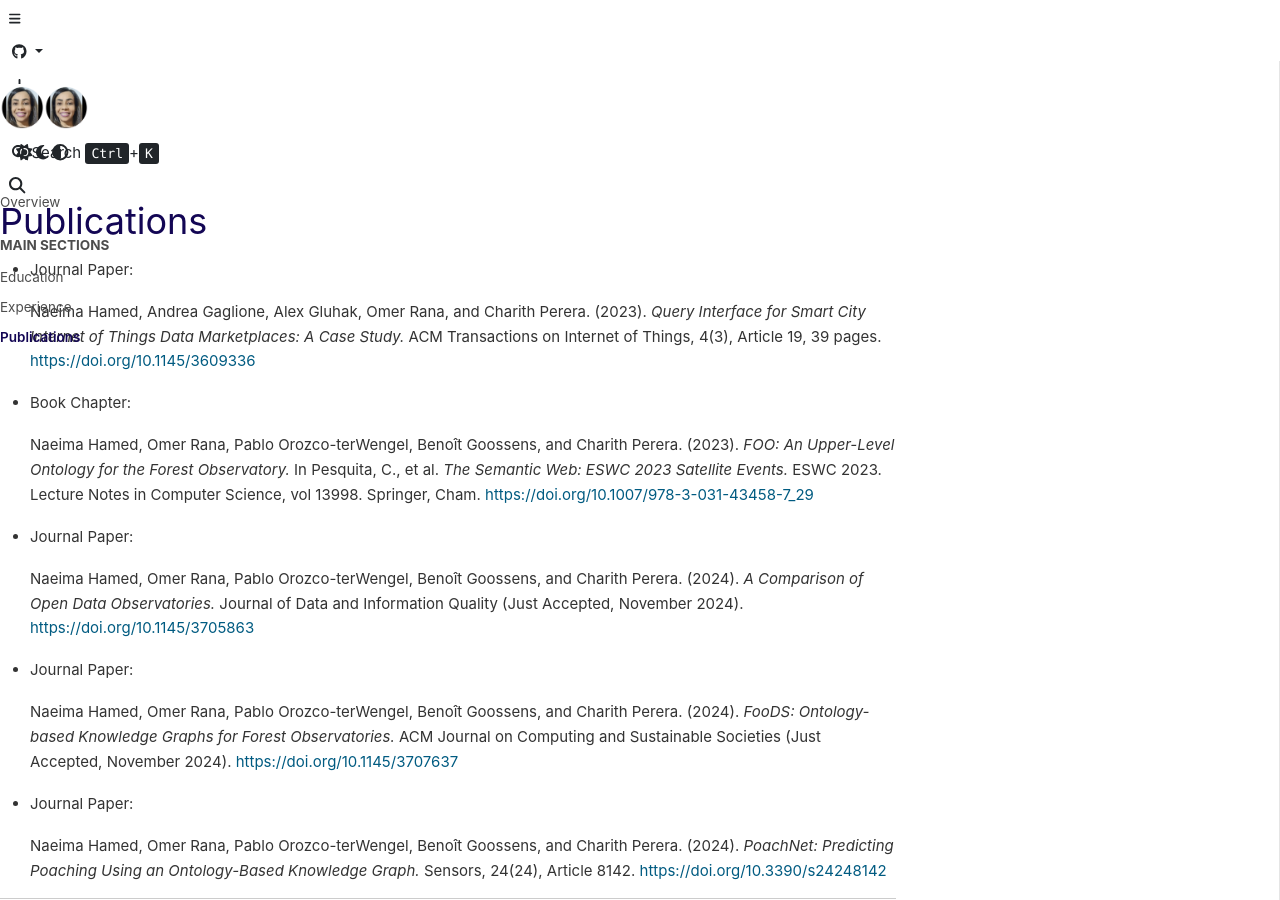
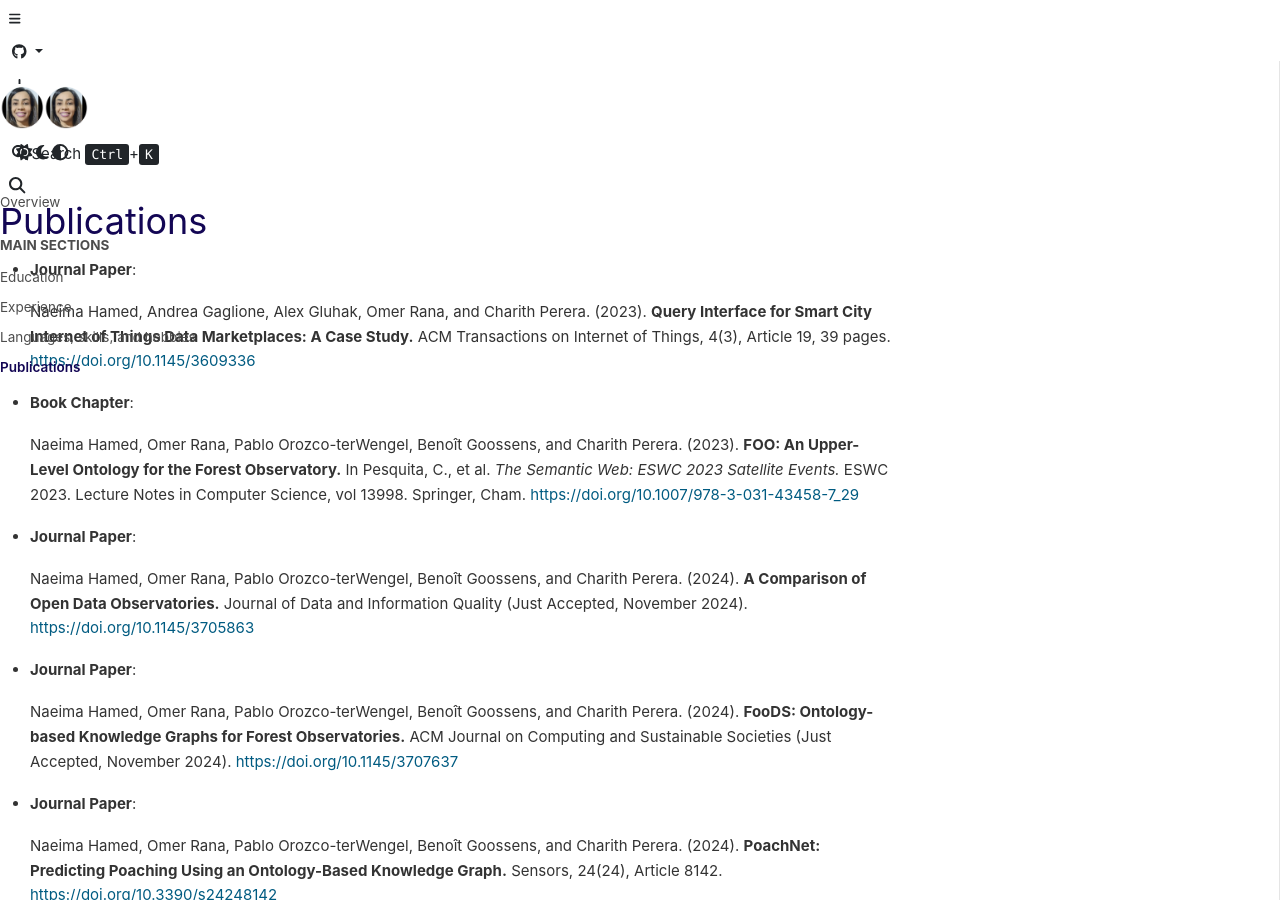
Before and after one commit to Naeima/Naeima, a Jupyter Book: the page built from Publications.md, in a window 1280 px wide and 900 px high, scrolled down 968 px. Built offline with Jupyter Book 1.0.4 settings and Sphinx 7.4.7 and the Sphinx Book theme 1.1.4, drawn with Linux system fonts in a browser that asks for light colours; some of the changed text lies outside the part shown.

Commit message:
Add files via upload

```diff
--- a/Publications.md
+++ b/Publications.md
@@ -1,21 +1,21 @@
 # Publications
 
-- Journal Paper:
+- **Journal Paper**:
 
-  Naeima Hamed, Andrea Gaglione, Alex Gluhak, Omer Rana, and Charith Perera. (2023). *Query Interface for Smart City Internet of Things Data Marketplaces: A Case Study.* ACM Transactions on Internet of Things, 4(3), Article 19, 39 pages. [https://doi.org/10.1145/3609336](https://doi.org/10.1145/3609336)
+  Naeima Hamed, Andrea Gaglione, Alex Gluhak, Omer Rana, and Charith Perera. (2023). **Query Interface for Smart City Internet of Things Data Marketplaces: A Case Study.** ACM Transactions on Internet of Things, 4(3), Article 19, 39 pages. [https://doi.org/10.1145/3609336](https://doi.org/10.1145/3609336)
 
-- Book Chapter:
+- **Book Chapter**:
 
-  Naeima Hamed, Omer Rana, Pablo Orozco-terWengel, Benoît Goossens, and Charith Perera. (2023). *FOO: An Upper-Level Ontology for the Forest Observatory.* In Pesquita, C., et al. *The Semantic Web: ESWC 2023 Satellite Events.* ESWC 2023. Lecture Notes in Computer Science, vol 13998. Springer, Cham. [https://doi.org/10.1007/978-3-031-43458-7\_29](https://doi.org/10.1007/978-3-031-43458-7_29)
+  Naeima Hamed, Omer Rana, Pablo Orozco-terWengel, Benoît Goossens, and Charith Perera. (2023). **FOO: An Upper-Level Ontology for the Forest Observatory.** In Pesquita, C., et al. *The Semantic Web: ESWC 2023 Satellite Events.* ESWC 2023. Lecture Notes in Computer Science, vol 13998. Springer, Cham. [https://doi.org/10.1007/978-3-031-43458-7\_29](https://doi.org/10.1007/978-3-031-43458-7_29)
 
-- Journal Paper:
+- **Journal Paper**:
 
-  Naeima Hamed, Omer Rana, Pablo Orozco-terWengel, Benoît Goossens, and Charith Perera. (2024). *A Comparison of Open Data Observatories.* Journal of Data and Information Quality (Just Accepted, November 2024). [https://doi.org/10.1145/3705863](https://doi.org/10.1145/3705863)
+  Naeima Hamed, Omer Rana, Pablo Orozco-terWengel, Benoît Goossens, and Charith Perera. (2024). **A Comparison of Open Data Observatories.** Journal of Data and Information Quality (Just Accepted, November 2024). [https://doi.org/10.1145/3705863](https://doi.org/10.1145/3705863)
 
-- Journal Paper:
+- **Journal Paper**:
 
-  Naeima Hamed, Omer Rana, Pablo Orozco-terWengel, Benoît Goossens, and Charith Perera. (2024). *FooDS: Ontology-based Knowledge Graphs for Forest Observatories.* ACM Journal on Computing and Sustainable Societies (Just Accepted, November 2024). [https://doi.org/10.1145/3707637](https://doi.org/10.1145/3707637)
+  Naeima Hamed, Omer Rana, Pablo Orozco-terWengel, Benoît Goossens, and Charith Perera. (2024). **FooDS: Ontology-based Knowledge Graphs for Forest Observatories.** ACM Journal on Computing and Sustainable Societies (Just Accepted, November 2024). [https://doi.org/10.1145/3707637](https://doi.org/10.1145/3707637)
 
-- Journal Paper:
+- **Journal Paper**:
 
-  Naeima Hamed, Omer Rana, Pablo Orozco-terWengel, Benoît Goossens, and Charith Perera. (2024). *PoachNet: Predicting Poaching Using an Ontology-Based Knowledge Graph.* Sensors, 24(24), Article 8142. [https://doi.org/10.3390/s24248142](https://doi.org/10.3390/s24248142)
+  Naeima Hamed, Omer Rana, Pablo Orozco-terWengel, Benoît Goossens, and Charith Perera. (2024). **PoachNet: Predicting Poaching Using an Ontology-Based Knowledge Graph.** Sensors, 24(24), Article 8142. [https://doi.org/10.3390/s24248142](https://doi.org/10.3390/s24248142)
--- a/_config.yml
+++ b/_config.yml
@@ -23,8 +23,8 @@ bibtex_bibfiles:
 # Information about where the book exists on the web
 repository:
   url: https://github.com/Naeima/Naeima  # Online location of your book
-  path_to_book: docs  # Optional path to your book, relative to the repository root
-  branch: docs  # Which branch of the repository should be used when creating links (optional)
+  path_to_book: root # Optional path to your book, relative to the repository root
+  branch: main  # Which branch of the repository should be used when creating links (optional)
 # Add GitHub buttons to your book
 # See https://jupyterbook.org/customize/config.html#add-a-link-to-your-repository
 html:
--- a/_toc.yml
+++ b/_toc.yml
@@ -8,4 +8,5 @@ parts:
     chapters:
       - file: Education
       - file: Experience
+      - file: Skills
       - file: Publications
```
Also changed, not shown: Skills.md (added, +43 -0 lines), intro.md (+11 -6 lines), 1 other file.
